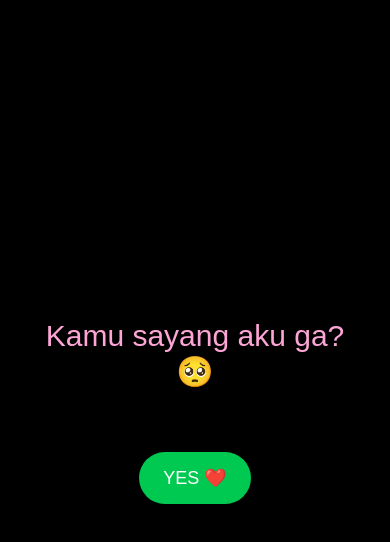
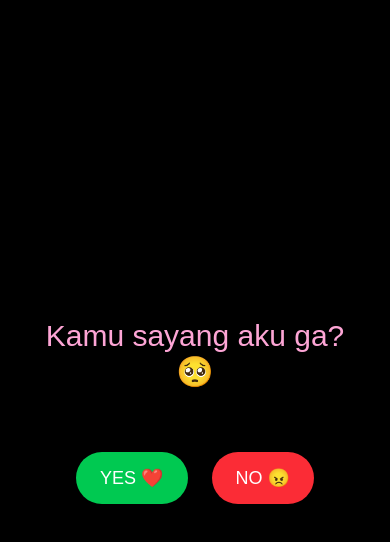
Before and after one commit to fatkhuqolbi14-stack/valentine-alyacantik, a Next.js app: page / in a window 390 px wide. Both pictures are taken after a click on the button "Klik Aku". Shown: the top 542 px of the page. Built offline with nearby package versions, Linux system fonts and the light colour scheme.

Commit message:
final fix mobile

```diff
--- a/app/page.tsx
+++ b/app/page.tsx
@@ -26,13 +26,30 @@ function TypeWriter({ text }: { text: string }) {
 export default function Home() {
   const [step, setStep] = useState(0);
   const [noPos, setNoPos] = useState({ x: 0, y: 0 });
+  const [hearts, setHearts] = useState<
+    { left: number; duration: number; size: number }[]
+  >([]);
+
   const audioRef = useRef<HTMLAudioElement>(null);
+
+  // generate hearts (hindari hydration error)
+  useEffect(() => {
+    const arr = Array.from({ length: 30 }).map(() => ({
+      left: Math.random() * 100,
+      duration: 4 + Math.random() * 5,
+      size: 14 + Math.random() * 30,
+    }));
+    setHearts(arr);
+  }, []);
 
   const start = () => setStep(1);
 
-  const yes = () => {
+  // PLAY AUDIO HARUS LANGSUNG DARI TAP
+  const yes = async () => {
+    try {
+      await audioRef.current?.play();
+    } catch (e) {}
     setStep(2);
-    setTimeout(() => audioRef.current?.play().catch(() => {}), 200);
   };
 
   const moveNo = () => {
@@ -46,10 +63,12 @@ export default function Home() {
       className="flex min-h-screen items-center justify-center bg-black text-white text-center p-6 relative overflow-hidden"
       style={{ touchAction: "manipulation" }}
     >
-      <audio ref={audioRef} loop>
+      <audio ref={audioRef} loop playsInline preload="auto">
         <source src="/musik/love.mp3" type="audio/mpeg" />
       </audio>
 
+      <div className="relative z-10">
+        {/* STEP 0 */}
         {step === 0 && (
           <div>
             <h1 className="text-4xl mb-6 text-pink-400 font-bold">
@@ -65,6 +84,7 @@ export default function Home() {
           </div>
         )}
 
+        {/* STEP 1 */}
         {step === 1 && (
           <div className="relative w-[320px] h-[240px] flex items-center justify-center flex-col">
             <h1 className="text-3xl mb-10 text-pink-300">
@@ -84,10 +104,7 @@ export default function Home() {
                 onMouseEnter={moveNo}
                 onTouchStart={moveNo}
                 onClick={moveNo}
-              style={{
-                transform: `translate(${noPos.x}px, ${noPos.y}px)`,
-                position: "absolute",
-              }}
+                style={{ transform: `translate(${noPos.x}px, ${noPos.y}px)` }}
                 className="bg-red-500 px-6 py-3 rounded-full text-lg select-none"
               >
                 NO 😠
@@ -96,6 +113,7 @@ export default function Home() {
           </div>
         )}
 
+        {/* STEP 2 */}
         {step === 2 && (
           <div className="max-w-xl animate-fade">
             <img
@@ -117,24 +135,26 @@ tapi aku selalu pengen ada buat kamu.
 Selama kamu masih di sini,
 aku juga bakal tetap di sini.`}
             />
+          </div>
+        )}
+      </div>
 
-          <div className="pointer-events-none fixed inset-0 overflow-hidden">
-            {Array.from({ length: 30 }).map((_, i) => (
+      {/* HEARTS BACKGROUND */}
+      <div className="fixed inset-0 -z-10 pointer-events-none overflow-hidden">
+        {hearts.map((h, i) => (
           <span
             key={i}
-                className="absolute text-pink-400 animate-fall"
+            className="absolute text-pink-400 animate-fall select-none"
             style={{
-                  left: Math.random() * 100 + "vw",
-                  animationDuration: 4 + Math.random() * 5 + "s",
-                  fontSize: 14 + Math.random() * 30 + "px",
+              left: h.left + "vw",
+              animationDuration: h.duration + "s",
+              fontSize: h.size + "px",
             }}
           >
             ❤️
           </span>
         ))}
       </div>
-        </div>
-      )}
     </main>
   );
 }
```
Lines whose indentation alone changed are shown as unchanged.
